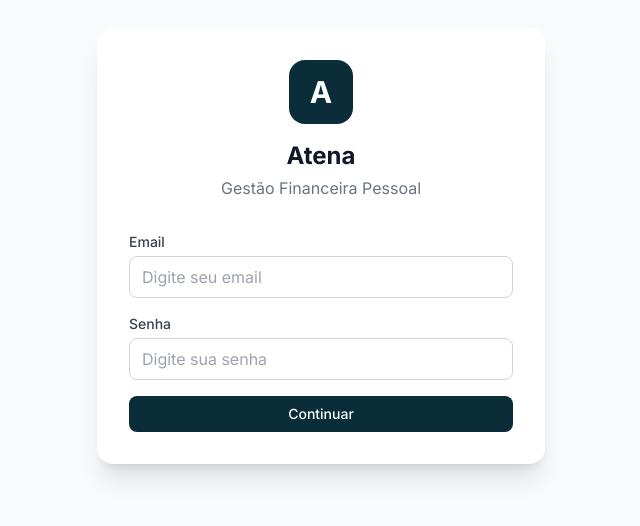
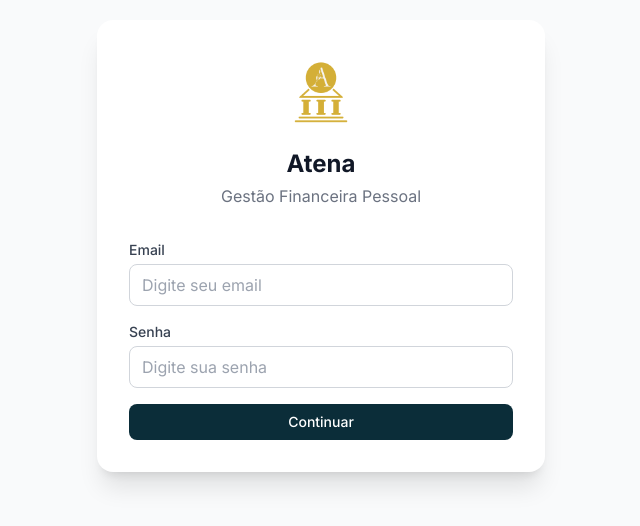
Before and after one commit to maduafk/atena-gestao, a Next.js app: page /login in a window 1280 px wide. Shown: the part 154-680 px from the top of the page, without its empty margins (319-959 px from the left). Built offline with nearby package versions, Linux system fonts and the light colour scheme; no server answers.

Commit message:
Logo na tela de login e favicon na aba

```diff
--- a/app/layout.tsx
+++ b/app/layout.tsx
@@ -7,6 +7,10 @@ const inter = Inter({ subsets: ['latin'] })
 export const metadata: Metadata = {
   title: 'Atena - Gestão Financeira',
   description: 'Gerencie suas finanças pessoais com facilidade',
+  icons: {
+    icon: '/logo.png',
+    apple: '/logo.png',
+  },
 }
 
 export default function RootLayout({
--- a/app/login/page.tsx
+++ b/app/login/page.tsx
@@ -115,9 +115,11 @@ export default function LoginPage() {
         <div className="bg-white dark:bg-gray-800 rounded-2xl shadow-xl p-8">
           {/* Logo */}
           <div className="text-center mb-8">
-            <div className="w-16 h-16 bg-primary-600 rounded-2xl flex items-center justify-center mx-auto mb-4">
-              <span className="text-white font-bold text-3xl">A</span>
-            </div>
+            <img
+              src="/logo.png"
+              alt="Atena Gestão"
+              className="w-20 h-20 mx-auto mb-4 rounded-2xl"
+            />
             <h1 className="text-2xl font-bold text-gray-900 dark:text-white">Atena</h1>
             <p className="text-gray-500 dark:text-gray-400 mt-1">Gestão Financeira Pessoal</p>
           </div>
```
